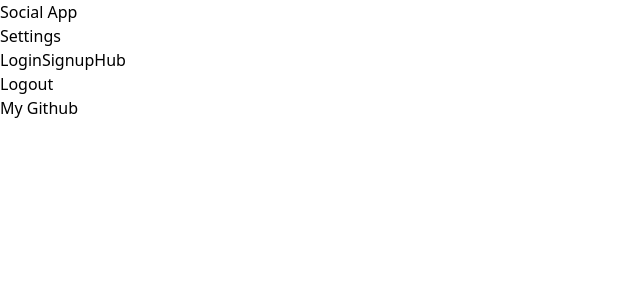
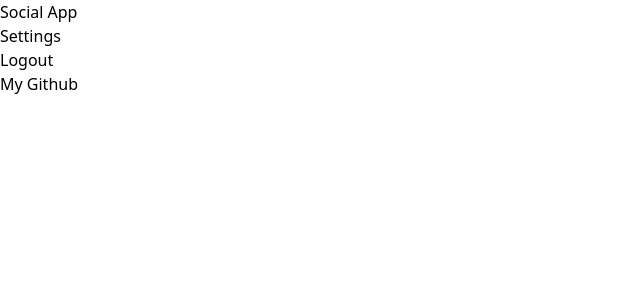
Before and after one commit to patrickoser/social-app, a React (Vite) app: page /settings in a window 1280 px wide. Shown: the top 300 px of the page, without its empty margins (0-640 px from the left). Built offline with nearby package versions, Linux system fonts and the light colour scheme; data requests are answered from the project's data file.

Commit message:
Delete Link to Signup in Settings.

```diff
--- a/src/pages/Settings.jsx
+++ b/src/pages/Settings.jsx
@@ -22,7 +22,7 @@
     return (
         <div>
             <h1 className="text-center">Settings</h1>
-            <Link to="/signup"><h1 className="text-center">LoginSignupHub</h1></Link>
+
             <button onClick={logout}>Logout</button>
         </div>
     )
```
